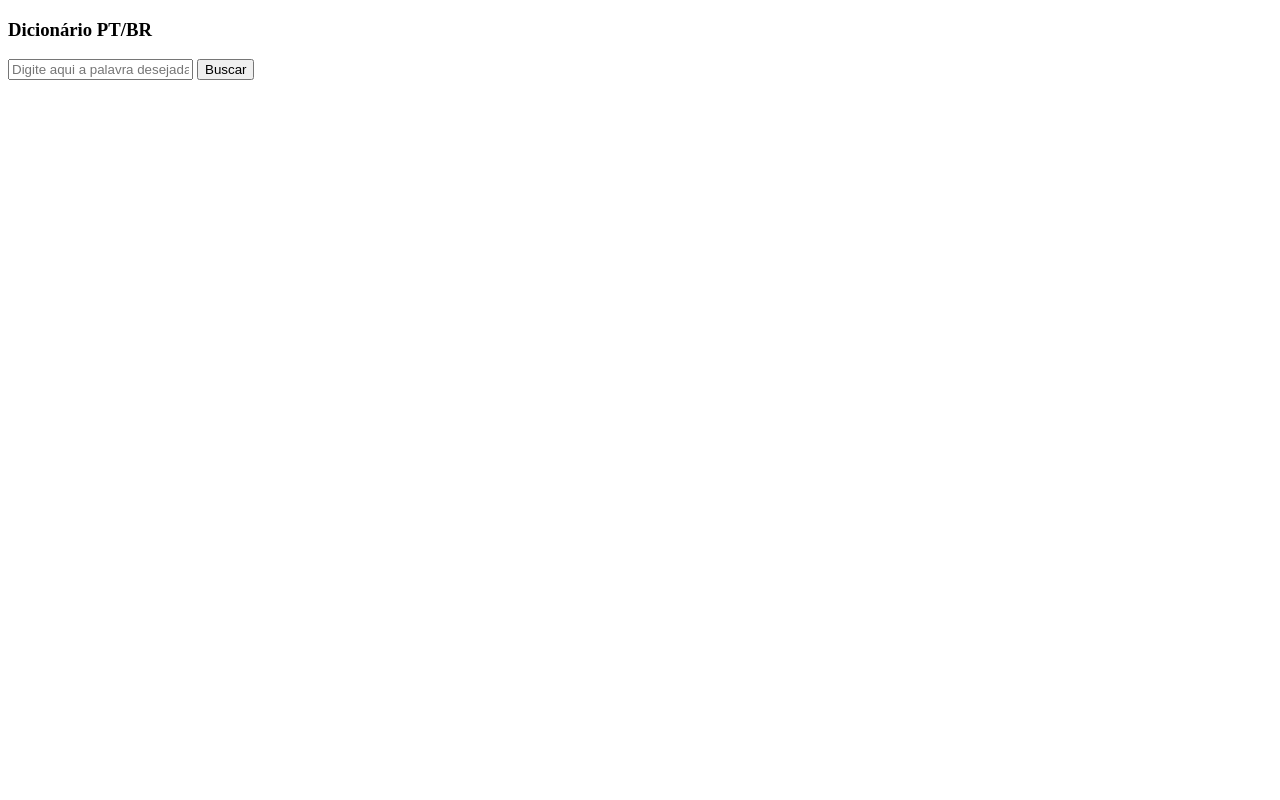
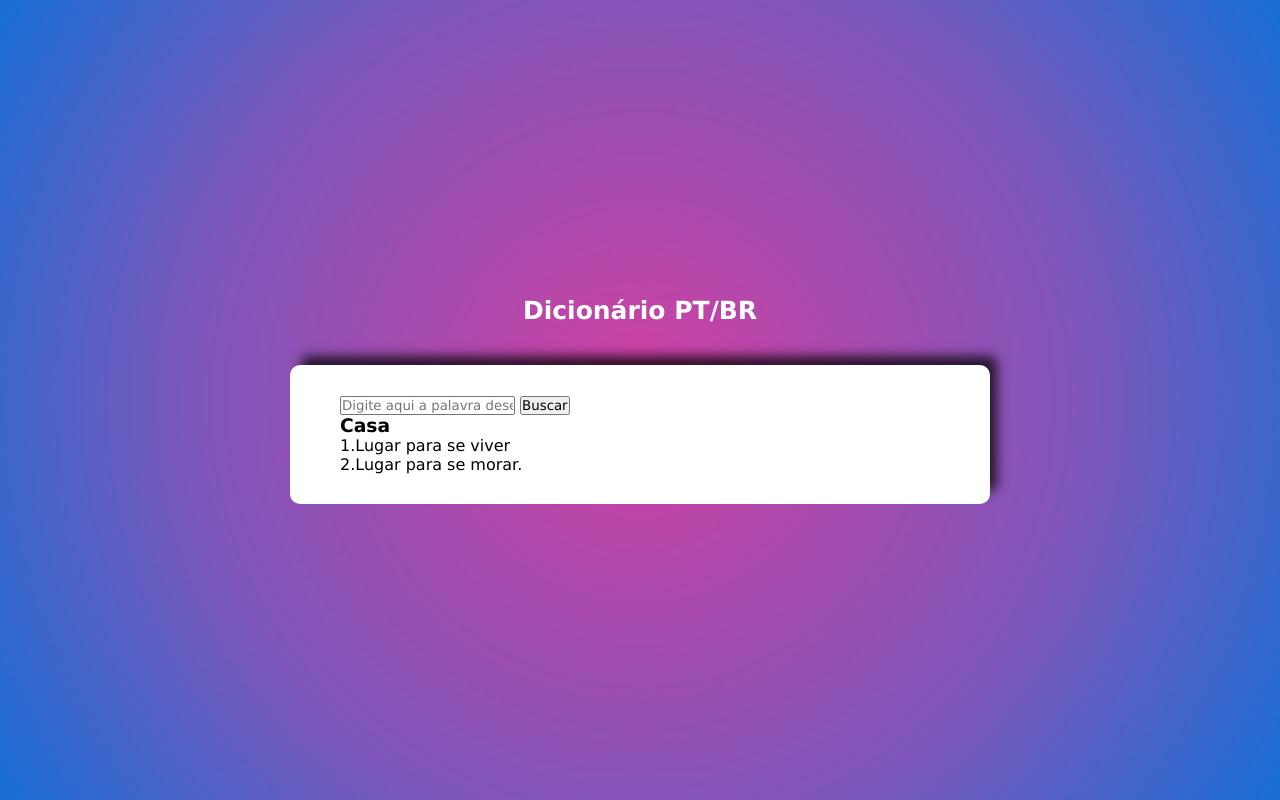
Before and after one commit to marianaspinto/Projeto-Dicionario-PT-BR, a plain HTML site: page index.html in a window 1280 px wide. Drawn offline with Linux system fonts and the light colour scheme.

Commit message:
estilizando o projeto

```diff
--- a/index.html
+++ b/index.html
@@ -10,10 +10,15 @@
 <body>
     <div id="container">
         <h3 id="title">Dicionário PT/BR</h3>
-        <div id="container_secund">
+        <div id="container_secound">
             <div id="container_input">
                 <input type="text" name="" id="container_inputtxt" placeholder="Digite aqui a palavra desejada.">
                 <button id="container_btn">Buscar</button>
+            </div>
+            <div id="container_result">
+                <h3 id="container_word">Casa</h3>
+                <p id="container_result"><span>1.</span>Lugar para se viver</p>
+                <p id="container_result"><span>2.</span>Lugar para se morar.</p>
             </div>
         </div>
     </div>
--- a/style.css
+++ b/style.css
@@ -0,0 +1,38 @@
+* {
+    margin: 0;
+    padding: 0;
+    box-sizing: border-box;
+    font-family: Verdana, Geneva, Tahoma, sans-serif;
+}
+
+body {
+    width: 100vw;
+    height: 100vh;
+}
+
+#container {
+    height: 100%;
+    width: 100%;
+    display: flex;
+    flex-direction: column;
+    justify-content: center;
+    align-items: center;
+    background: rgb(210,64,163);
+    background: radial-gradient(circle, rgba(210,64,163,1) 0%, rgba(125,86,186,1) 59%, rgba(24,111,214,1) 100%);
+}
+
+#title {
+    margin-bottom: 40px;
+    font-size: 25px;
+    color: #fff;
+}
+
+#container_secound {
+    width: 700px;
+    padding: 30px 50px;
+    background: #fff;
+    border-radius: 10px;
+    -webkit-box-shadow: 9px -11px 12px -2px rgba(0,0,0,0.75);
+    -moz-box-shadow: 9px -11px 12px -2px rgba(0,0,0,0.75);
+     box-shadow: 9px -11px 12px -2px rgba(0,0,0,0.75);
+}
```
